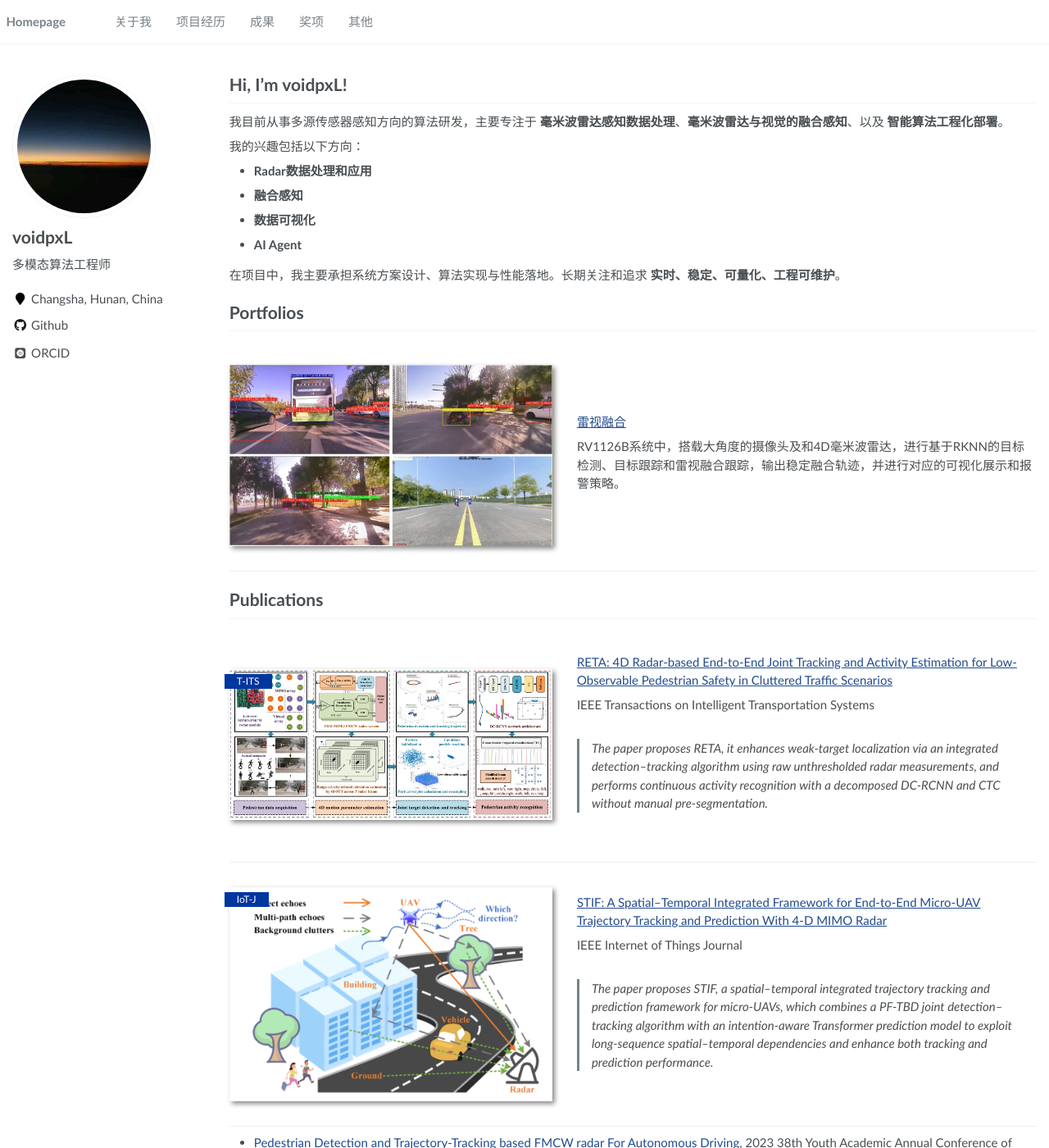
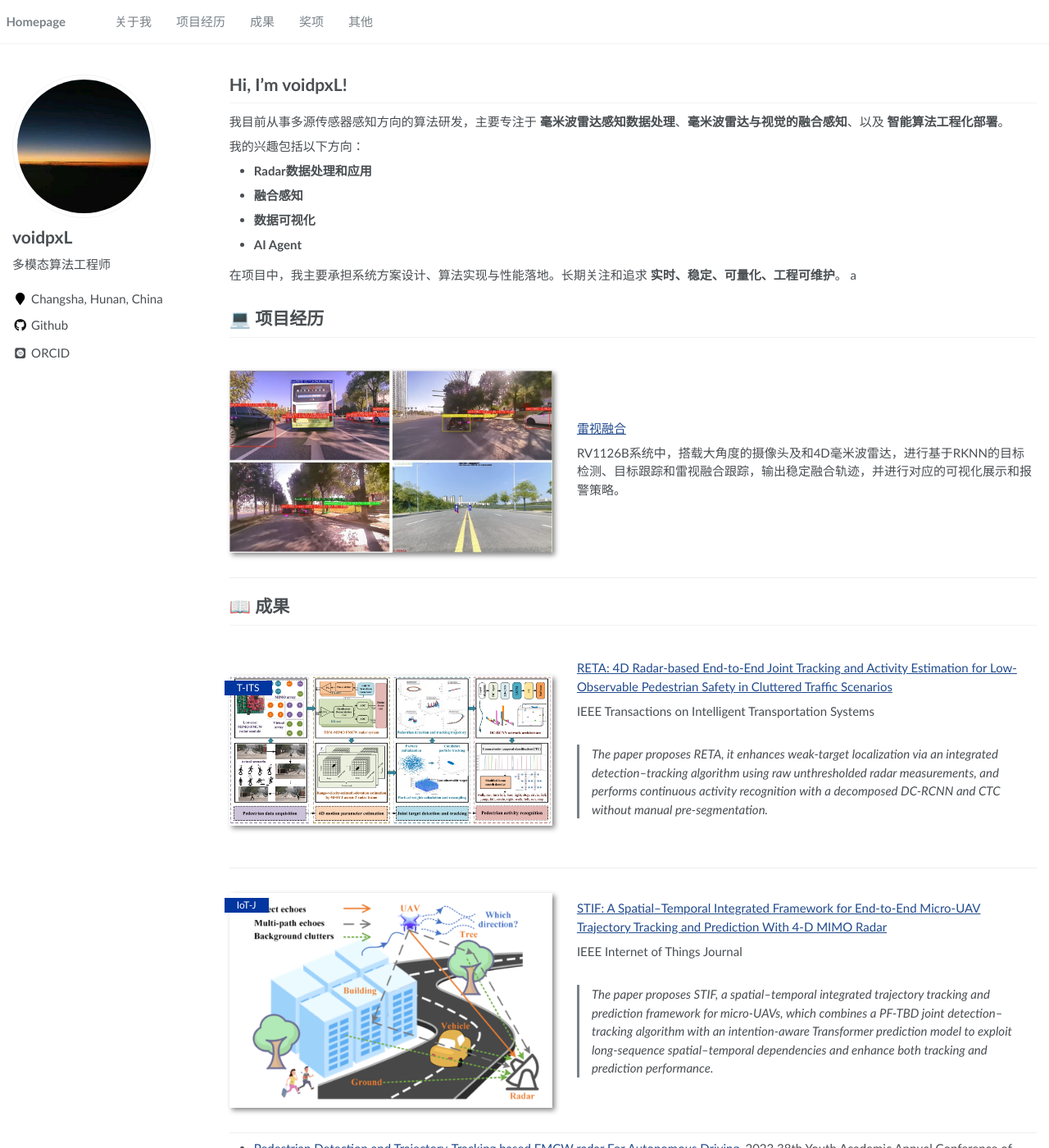
Before and after one commit to voidpxL/voidpxl.github.io, a Jekyll site: the page built from _pages/about.md, in a window 1280 px wide and 1400 px high. Shown: the whole window at 82% size. Built offline with Jekyll 4.4.1, drawn with Linux system fonts in a browser that asks for light colours; some web fonts are replaced; some of the changed text lies outside the part shown.

Commit message:
更改page结构，保证跳转

```diff
--- a/_pages/about.md
+++ b/_pages/about.md
@@ -8,124 +8,17 @@ redirect_from:
   - /about.html
 ---
 
-{% if site.google_scholar_stats_use_cdn %}
-{% assign gsDataBaseUrl = "https://cdn.jsdelivr.net/gh/" | append: site.repository | append: "@" %}
-{% else %}
-{% assign gsDataBaseUrl = "https://raw.githubusercontent.com/" | append: site.repository | append: "/" %}
-{% endif %}
-{% assign url = gsDataBaseUrl | append: "google-scholar-stats/gs_data_shieldsio.json" %}
+<span class='anchor' id='about-me'></span>
+{% include_relative includes/intro.md %}
 
-<span class='anchor' id='about-me'></span>
+<span class='anchor' id='portfolios'></span>
+{% include_relative includes/portfolios.md %}
 
-# Hi, I'm voidpxL!
+<span class='anchor' id='publications'></span>
+{% include_relative includes/publications.md %}
 
-我目前从事多源传感器感知方向的算法研发，主要专注于 **毫米波雷达感知数据处理**、**毫米波雷达与视觉的融合感知**、以及 **智能算法工程化部署**。
+<span class='anchor' id='awards'></span>
+{% include_relative includes/awards.md %}
 
-我的兴趣包括以下方向：
-
-- **Radar数据处理和应用**
-- **融合感知**
-- **数据可视化**
-- **AI Agent**
-
-在项目中，我主要承担系统方案设计、算法实现与性能落地。长期关注和追求 **实时、稳定、可量化、工程可维护**。
-
-# Portfolios
-
-<div class='paper-box'>
-<div class='paper-box-image'>
-<div><img src='images/projects/RVF.png' alt="sym" width="100%">
-</div>
-</div>
-<div class='paper-box-text' markdown="1">
-
-[雷视融合]()
-
-RV1126B系统中，搭载大角度的摄像头及和4D毫米波雷达，进行基于RKNN的目标检测、目标跟踪和雷视融合跟踪，输出稳定融合轨迹，并进行对应的可视化展示和报警策略。
-
-</div>
-</div>
-
-<!--
-
-<div class='paper-box'>
-<div class='paper-box-image'>
-<div><img src='images/projects/TC_cls.png' alt="sym" width="100%">
-</div>
-</div>
-<div class='paper-box-text' markdown="1">
-
-[交通雷达数据处理]()
-
-示例
-
-- 示例
-</div>
-</div>
-
-<div class='paper-box'>
-<div class='paper-box-image'>
-<div><img src='images/projects/lane.png' alt="sym" width="100%">
-</div>
-</div>
-<div class='paper-box-text' markdown="1">
-
-[流量检测&车道检测]()
-
-示例
-
-- 示例
-</div>
-</div>
-
-
-<div class='paper-box'>
-<div class='paper-box-image'>
-<div><img src='images/projects/DL.png' alt="sym" width="100%">
-</div>
-</div>
-<div class='paper-box-text' markdown="1">
-
-[电力防外破]()
-
-示例
-
-- 示例
-</div>
-</div>
--->
-
-# Publications
-
-<div class='paper-box'><div class='paper-box-image'><div><div class="badge">T-ITS</div><img src='images/projects/RETA.png' alt="sym" width="100%"></div></div>
-<div class='paper-box-text' markdown="1">
-
-[RETA: 4D Radar-based End-to-End Joint Tracking and Activity Estimation for Low-Observable Pedestrian Safety
-in Cluttered Traffic Scenarios](https://ieeexplore.ieee.org/document/10285516)
-
-IEEE Transactions on Intelligent Transportation Systems
-
-> The paper proposes RETA, it enhances weak-target localization via an integrated detection–tracking algorithm using raw unthresholded radar measurements, and performs continuous activity recognition with a decomposed DC-RCNN and CTC without manual pre-segmentation.
-
-</div>
-</div>
-
-
-<div class='paper-box'><div class='paper-box-image'><div><div class="badge">IoT-J</div><img src='images/projects/STIF.png' alt="sym" width="100%"></div></div>
-<div class='paper-box-text' markdown="1">
-
-[STIF: A Spatial–Temporal Integrated Framework for End-to-End Micro-UAV Trajectory Tracking and Prediction With 4-D MIMO Radar](https://ieeexplore.ieee.org/document/10044147)
-
-IEEE Internet of Things Journal
-
-> The paper proposes STIF, a spatial–temporal integrated trajectory tracking and prediction framework for micro-UAVs, which combines a PF-TBD joint detection–tracking algorithm with an intention-aware Transformer prediction model to exploit long-sequence spatial–temporal dependencies and enhance both tracking and prediction performance.
-</div>
-</div>
-
-- [Pedestrian Detection and Trajectory-Tracking based FMCW radar For Autonomous Driving](https://ieeexplore.ieee.org/document/10401665), 2023 38th Youth Academic Annual Conference of Chinese Association of Automation (YAC), Oral, Best Student Paper Award-Finalist.
-
-- 15 篇发明专利
-
-# Awards
-
-# Others
+<span class='anchor' id='others'></span>
+{% include_relative includes/others.md %}
--- /dev/null
+++ b/_pages/includes/awards.md
@@ -0,0 +1 @@
+# 🎖 荣誉奖项
--- /dev/null
+++ b/_pages/includes/intro.md
@@ -0,0 +1,13 @@
+# Hi, I'm voidpxL!
+
+我目前从事多源传感器感知方向的算法研发，主要专注于 **毫米波雷达感知数据处理**、**毫米波雷达与视觉的融合感知**、以及 **智能算法工程化部署**。
+
+我的兴趣包括以下方向：
+
+- **Radar数据处理和应用**
+- **融合感知**
+- **数据可视化**
+- **AI Agent**
+
+在项目中，我主要承担系统方案设计、算法实现与性能落地。长期关注和追求 **实时、稳定、可量化、工程可维护**。
+a
--- /dev/null
+++ b/_pages/includes/portfolios.md
@@ -0,0 +1,65 @@
+
+# 💻 项目经历
+
+<div class='paper-box'>
+<div class='paper-box-image'>
+<div><img src='images/projects/RVF.png' alt="sym" width="100%">
+</div>
+</div>
+<div class='paper-box-text' markdown="1">
+
+[雷视融合]()
+
+RV1126B系统中，搭载大角度的摄像头及和4D毫米波雷达，进行基于RKNN的目标检测、目标跟踪和雷视融合跟踪，输出稳定融合轨迹，并进行对应的可视化展示和报警策略。
+
+</div>
+</div>
+
+<!--
+
+<div class='paper-box'>
+<div class='paper-box-image'>
+<div><img src='images/projects/TC_cls.png' alt="sym" width="100%">
+</div>
+</div>
+<div class='paper-box-text' markdown="1">
+
+[交通雷达数据处理]()
+
+示例
+
+- 示例
+</div>
+</div>
+
+<div class='paper-box'>
+<div class='paper-box-image'>
+<div><img src='images/projects/lane.png' alt="sym" width="100%">
+</div>
+</div>
+<div class='paper-box-text' markdown="1">
+
+[流量检测&车道检测]()
+
+示例
+
+- 示例
+</div>
+</div>
+
+
+<div class='paper-box'>
+<div class='paper-box-image'>
+<div><img src='images/projects/DL.png' alt="sym" width="100%">
+</div>
+</div>
+<div class='paper-box-text' markdown="1">
+
+[电力防外破]()
+
+示例
+
+- 示例
+</div>
+</div>
+-->
--- /dev/null
+++ b/_pages/includes/publications.md
@@ -0,0 +1,32 @@
+
+# 📖 成果
+
+
+<div class='paper-box'><div class='paper-box-image'><div><div class="badge">T-ITS</div><img src='images/projects/RETA.png' alt="sym" width="100%"></div></div>
+<div class='paper-box-text' markdown="1">
+
+[RETA: 4D Radar-based End-to-End Joint Tracking and Activity Estimation for Low-Observable Pedestrian Safety
+in Cluttered Traffic Scenarios](https://ieeexplore.ieee.org/document/10285516)
+
+IEEE Transactions on Intelligent Transportation Systems
+
+> The paper proposes RETA, it enhances weak-target localization via an integrated detection–tracking algorithm using raw unthresholded radar measurements, and performs continuous activity recognition with a decomposed DC-RCNN and CTC without manual pre-segmentation.
+
+</div>
+</div>
+
+
+<div class='paper-box'><div class='paper-box-image'><div><div class="badge">IoT-J</div><img src='images/projects/STIF.png' alt="sym" width="100%"></div></div>
+<div class='paper-box-text' markdown="1">
+
+[STIF: A Spatial–Temporal Integrated Framework for End-to-End Micro-UAV Trajectory Tracking and Prediction With 4-D MIMO Radar](https://ieeexplore.ieee.org/document/10044147)
+
+IEEE Internet of Things Journal
+
+> The paper proposes STIF, a spatial–temporal integrated trajectory tracking and prediction framework for micro-UAVs, which combines a PF-TBD joint detection–tracking algorithm with an intention-aware Transformer prediction model to exploit long-sequence spatial–temporal dependencies and enhance both tracking and prediction performance.
+</div>
+</div>
+
+- [Pedestrian Detection and Trajectory-Tracking based FMCW radar For Autonomous Driving](https://ieeexplore.ieee.org/document/10401665), 2023 38th Youth Academic Annual Conference of Chinese Association of Automation (YAC), Oral, Best Student Paper Award-Finalist.
+
+- 15 篇发明专利
```
Also changed, not shown: _data/navigation.yml (+4 -4 lines), _pages/includes/others.md (added, +1 -0 lines).
